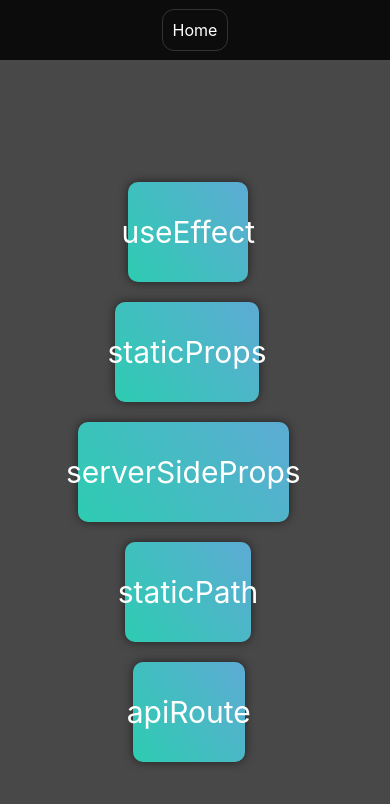
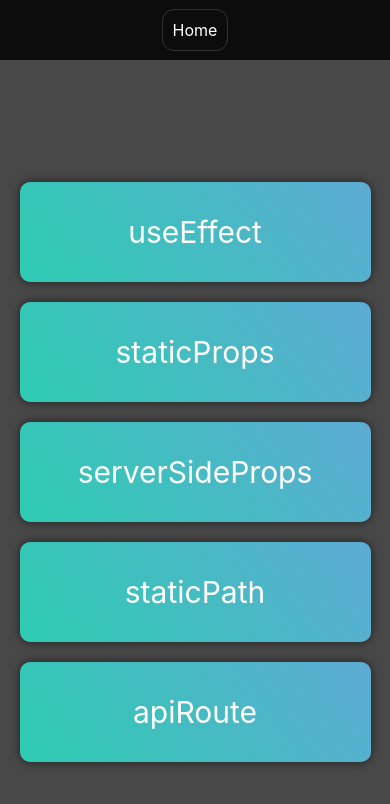
Before and after one commit to Merzaad/learning_next, a Next.js app: page / in a window 390 px wide. Shown: the top 804 px of the page. Built offline with nearby package versions, Linux system fonts and the light colour scheme.

Commit message:
fix types and styles

```diff
--- a/components/Card.tsx
+++ b/components/Card.tsx
@@ -1,5 +1,5 @@
 import { ReactElement } from 'react'
-import styles from './Card.module.scss'
+import styles from '../styles/Card.module.scss'
 type propType = {
   children: ReactElement | string | undefined | string[]
 }
--- a/components/Layout.tsx
+++ b/components/Layout.tsx
@@ -1,5 +1,5 @@
 import { Fragment, ReactElement } from 'react'
-import styles from './Layout.module.scss'
+import styles from '../styles/Layout.module.scss'
 import Link from 'next/link'
 type propType = {
   children: ReactElement
--- a/pages/index.tsx
+++ b/pages/index.tsx
@@ -21,19 +21,19 @@ const Home: NextPage = () => {
         <meta name="description" content="Generated by create next app" />
         <link rel="icon" href="/favicon.ico" />
       </Head>
-      <div onClick={() => navigate('/useEffect')}>
+      <div className={styles.btn} onClick={() => navigate('/useEffect')}>
         <Card>useEffect</Card>
       </div>
-      <div onClick={() => navigate('/staticProps')}>
+      <div className={styles.btn} onClick={() => navigate('/staticProps')}>
         <Card>staticProps</Card>
       </div>
-      <div onClick={() => navigate('/serverSideProps')}>
+      <div className={styles.btn} onClick={() => navigate('/serverSideProps')}>
         <Card>serverSideProps</Card>
       </div>
-      <div onClick={() => navigate('/staticPath')}>
+      <div className={styles.btn} onClick={() => navigate('/staticPath')}>
         <Card>staticPath</Card>
       </div>
-      <div onClick={() => apiRoute()}>
+      <div className={styles.btn} onClick={() => apiRoute()}>
         <Card>apiRoute</Card>
       </div>
     </div>
--- a/pages/staticProps/index.tsx
+++ b/pages/staticProps/index.tsx
@@ -1,10 +1,11 @@
 import styles from '../../styles/Home.module.scss'
 import Link from 'next/link'
 import Card from '../../components/Card'
+import { NextPage } from 'next'
 type dataType = {
   data: string[]
 }
-const StaticProps = (props: dataType) => {
+const StaticProps: NextPage<dataType> = (props) => {
   return (
     <div className={styles.container}>
       {props.data.map((data, index) => (
--- a/pages/useEffect/index.tsx
+++ b/pages/useEffect/index.tsx
@@ -19,12 +19,12 @@ const UseEffect: NextPage = () => {
   return (
     <Fragment>
       <Head>
-      <title>useEffect Page</title>
-      <meta name="description" content="useEffect Page meta description" />
+        <title>useEffect Page</title>
+        <meta name="description" content="useEffect Page meta description" />
       </Head>
       <div className={styles.container}>
         {data.map((data, index) => (
-          <Link href={`/nested/${data}`} key={index}>
+          <Link href={`/nested/${data}`} key={index} className={styles.link}>
             <Card>{data}</Card>
           </Link>
         ))}
--- a/components/Card.module.scss
+++ b/styles/Card.module.scss
@@ -1,5 +1,5 @@
 .card {
-    width: 500px;
+    width: 100%;
     height: 100px;
     background: linear-gradient(54deg, rgba(35, 255, 218, 0.722) 0%, rgba(100, 201, 255, 0.7635641659007353) 100%);
     box-shadow: 0px 0px 10px rgb(33, 33, 33);
@@ -20,10 +20,3 @@
         transform: scale(1.02);
     }
 }
-
-
-@media (max-width: 768px) {
-    .card {
-        width: 90%;
-    }
-}
--- a/styles/Home.module.scss
+++ b/styles/Home.module.scss
@@ -4,8 +4,22 @@
   display: flex;
   align-items: center;
   justify-content: center;
-  width: 100%;
+  width: 50%;
   height: 100vh;
   flex-direction: column;
   gap: 20px;
+
+  .btn{
+    width: 100%;
+  }
 }
+
+@media screen and (max-width: 965px) {
+
+  .container{
+    width: 90%;
+    .btn{
+      width: 100%
+    }
+  }
+}
```
Also changed, not shown: pages/serverSideProps/index.tsx (+4 -4 lines), styles/Layout.module.scss (renamed from components/Layout.module.scss).
